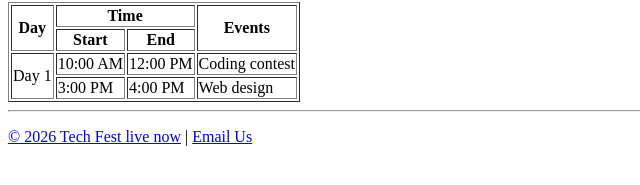
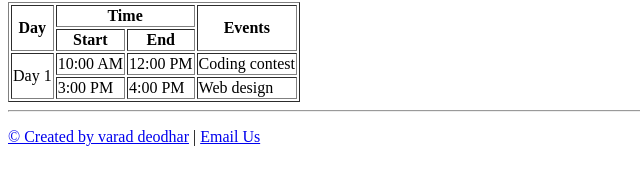
Before and after one commit to wukongyking/tech-fest, a plain HTML site: page events.html in a window 1280 px wide. Shown: the part 535-720 px from the top of the page, 0-640 px from the left. Drawn offline with Linux system fonts and the light colour scheme.

Commit message:
add my name

```diff
--- a/events.html
+++ b/events.html
@@ -61,7 +61,7 @@
         <hr>
     </section>
     <footer>
-        <p><a href ="register">&copy; 2026 Tech Fest live now</a> | <a href = "emailus">Email Us</a></p>
+        <p><a href ="register">&copy; Created by varad deodhar</a> | <a href = "emailus">Email Us</a></p>
     </footer>
 </body>
 </html>
```
